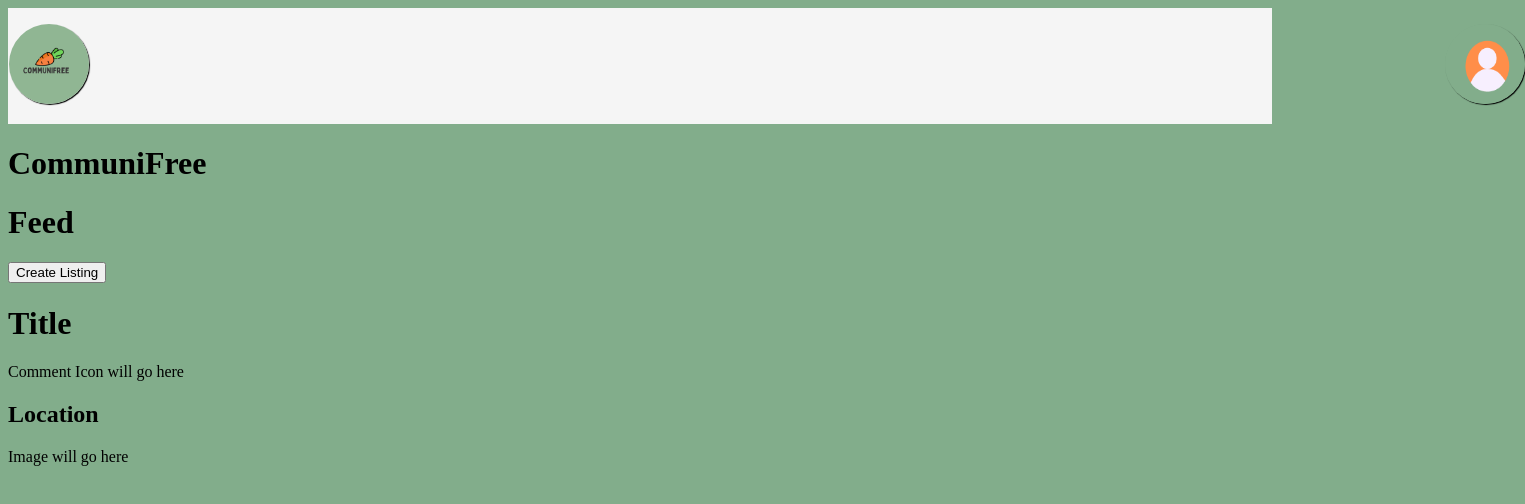
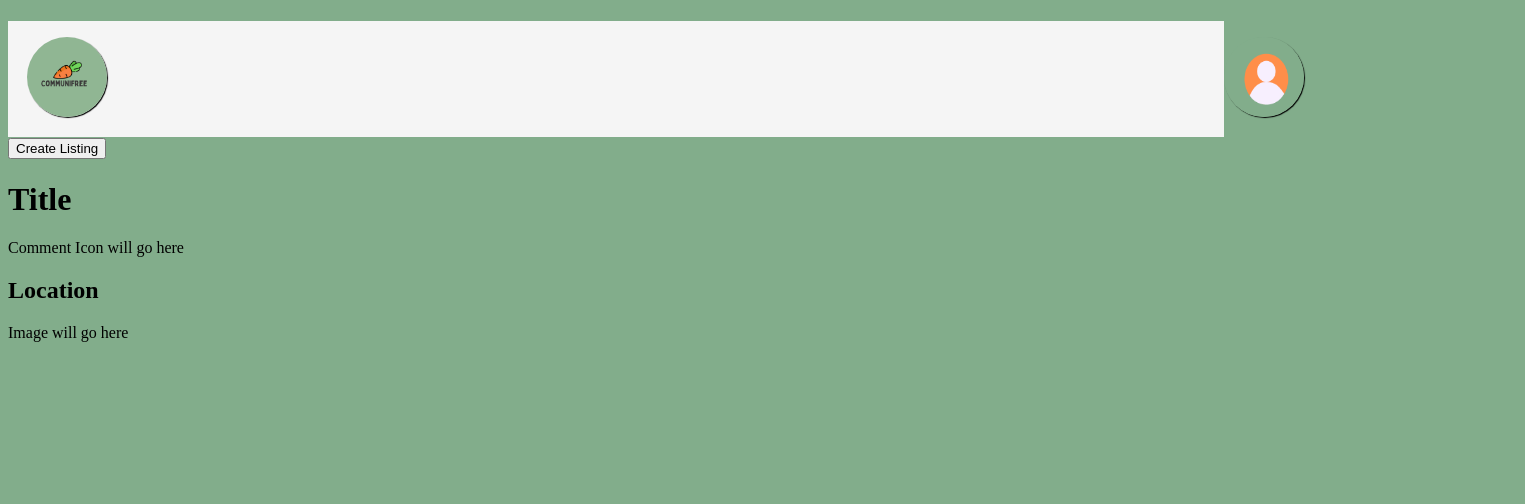
Before and after one commit to GDO2000/CommuniFree, a Next.js app in the folder communifree/: page / in a window 1280 px wide. Shown: the top 504 px of the page, 1525 px wide, since content can reach past the window. Built offline with nearby package versions, Linux system fonts and the light colour scheme.

Commit message:
Added some styling to navbar

```diff
--- a/communifree/components/Navbar/Navbar.css
+++ b/communifree/components/Navbar/Navbar.css
@@ -9,10 +9,12 @@
 
 nav {
   display: flex;
+  width: 95%;
   justify-content: space-between;
   align-items: center;
   list-style: none;
   background-color: whitesmoke;
+  position:fixed;
 }
 
 nav li:not(:last-child) {
@@ -29,8 +31,8 @@
 #profile-pic {
   border-radius: 50%;
   box-shadow: 1px 1px 1px black;
-  position: relative;
-  left: 739%;
+  position: absolute;
+  left: 100%;
 
 }
 
```
